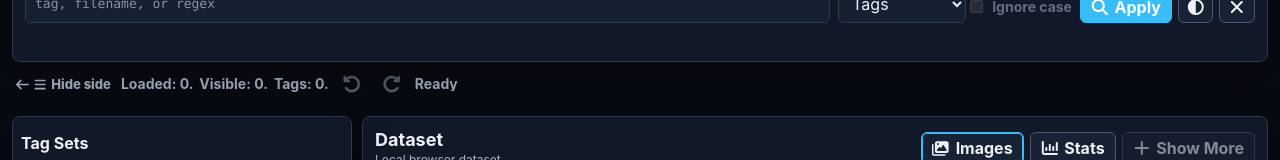
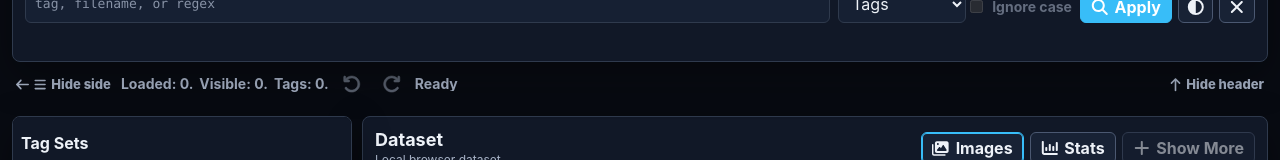
Before and after one commit to kovila77/tva-project, a Nuxt app: page / in a window 1280 px wide. Shown: the part 352-512 px from the top of the page. Built offline with nearby package versions, Linux system fonts and the light colour scheme.

Commit message:
hide upper panel

```diff
--- /dev/null
+++ b/app/components/HeaderPanelToggleButton.vue
@@ -0,0 +1,61 @@
+<template>
+  <button
+    v-if="hasHeaderPanelSections"
+    class="header-panel-toggle"
+    type="button"
+    :title="title"
+    :aria-label="title"
+    @click="toggleHeaderPanel"
+  >
+    <AppIcon :name="arrowIcon" class="icon header-panel-toggle__icon" />
+    <span>{{ label }}</span>
+  </button>
+</template>
+
+<script setup lang="ts">
+import { computed } from "vue";
+import AppIcon from "~/components/AppIcon.vue";
+import { useImageTaggerContext } from "~/composables/useImageTagger";
+
+const { config, hasHeaderPanelSections } = useImageTaggerContext();
+
+const isHidden = computed(() => config.headerPanelMode === "hidden");
+const label = computed(() => isHidden.value ? "Show header" : "Hide header");
+const title = computed(() => `${label.value} panel`);
+const arrowIcon = computed(() => isHidden.value ? "arrowDown" : "arrowUp");
+
+function toggleHeaderPanel(): void {
+  config.headerPanelMode = isHidden.value ? "open" : "hidden";
+}
+</script>
+
+<style scoped lang="scss">
+.header-panel-toggle {
+  display: inline-flex;
+  align-items: center;
+  gap: 4px;
+  min-height: 28px;
+  border: 0;
+  border-radius: 6px;
+  background: transparent;
+  color: var(--muted);
+  padding: 2px 4px;
+  font-size: 13px;
+  font-weight: 800;
+  line-height: 1;
+
+  &:hover,
+  &:focus-visible {
+    color: var(--text);
+  }
+
+  &__icon {
+    width: 1em;
+    min-width: 1em;
+  }
+
+  span {
+    white-space: nowrap;
+  }
+}
+</style>
--- a/app/components/RuntimeStatusBar.vue
+++ b/app/components/RuntimeStatusBar.vue
@@ -7,10 +7,12 @@
     <HistoryActionButton action="undo" variant="plain" />
     <HistoryActionButton action="redo" variant="plain" />
     <span class="runtime-status-bar__status" :class="{ 'runtime-status-bar__status--busy': isBusy }" :title="statusText">{{ statusText }}</span>
+    <HeaderPanelToggleButton class="runtime-status-bar__header-toggle" />
   </div>
 </template>
 
 <script setup lang="ts">
+import HeaderPanelToggleButton from "~/components/HeaderPanelToggleButton.vue";
 import HistoryActionButton from "~/components/HistoryActionButton.vue";
 import SidePanelToggleButton from "~/components/SidePanelToggleButton.vue";
 import { useImageTaggerContext } from "~/composables/useImageTagger";
@@ -46,6 +48,7 @@ const {
   }
 
   &__status {
+    min-width: 0;
     overflow: hidden;
     text-overflow: ellipsis;
 
@@ -53,5 +56,9 @@ const {
       color: var(--blue-dark);
     }
   }
+
+  &__header-toggle {
+    margin-left: auto;
+  }
 }
 </style>
--- a/app/components/SidePanelToggleButton.vue
+++ b/app/components/SidePanelToggleButton.vue
@@ -1,5 +1,6 @@
 <template>
   <button
+    v-if="hasSidePanelSections"
     class="side-panel-toggle"
     type="button"
     :title="title"
@@ -18,7 +19,7 @@ import { computed } from "vue";
 import AppIcon from "~/components/AppIcon.vue";
 import { useImageTaggerContext } from "~/composables/useImageTagger";
 
-const { config } = useImageTaggerContext();
+const { config, hasSidePanelSections } = useImageTaggerContext();
 
 const isHidden = computed(() => config.sidePanelMode === "hidden");
 const isRight = computed(() => config.sidePanelPosition === "right");
--- a/app/composables/useImageTagger.ts
+++ b/app/composables/useImageTagger.ts
@@ -117,22 +117,27 @@ function createImageTaggerContext() {
   const topTagStats = computed(() => tagStats.value.slice(0, 160));
   const lastUndoOperation = computed<DatasetOperation | null>(() => history.past[history.past.length - 1] ?? null);
   const lastRedoOperation = computed<DatasetOperation | null>(() => history.future[history.future.length - 1] ?? null);
-  const hasHeaderContent = computed(() => (
+  const hasHeaderPanelSections = computed(() => (
     config.fileManagementPlacement === "header"
     || config.layoutConfigPlacement === "header"
     || config.filterPlacement === "header"
     || config.tagSetsPlacement === "top"
   ));
+  const hasHeaderContent = computed(() => (
+    config.headerPanelMode !== "hidden"
+    && hasHeaderPanelSections.value
+  ));
+  const hasSidePanelSections = computed(() => (
+    config.fileManagementPlacement === "side"
+    || config.layoutConfigPlacement === "side"
+    || config.filterPlacement === "side"
+    || config.tagSetsPlacement === "side"
+    || config.batchToolsPlacement === "side"
+    || config.statsPlacement === "side"
+  ));
   const hasSidePanelContent = computed(() => (
     config.sidePanelMode !== "hidden"
-    && (
-      config.fileManagementPlacement === "side"
-      || config.layoutConfigPlacement === "side"
-      || config.filterPlacement === "side"
-      || config.tagSetsPlacement === "side"
-      || config.batchToolsPlacement === "side"
-      || config.statsPlacement === "side"
-    )
+    && hasSidePanelSections.value
   ));
   const layoutClasses = computed(() => ({
     "side-panel-right": config.sidePanelPosition === "right",
@@ -446,7 +451,9 @@ function createImageTaggerContext() {
     undoTitle,
     redoTitle,
     layoutClasses,
+    hasHeaderPanelSections,
     hasHeaderContent,
+    hasSidePanelSections,
     hasSidePanelContent,
     viewerImageStyle,
     visibleImages,
--- a/app/config/default-config.json
+++ b/app/config/default-config.json
@@ -9,6 +9,7 @@
   "filterMode": "tags",
   "ignoreCase": false,
   "theme": "dark",
+  "headerPanelMode": "open",
   "sidePanelMode": "open",
   "tagSetsPlacement": "side",
   "statsPlacement": "tab",
--- a/app/types/imageTagger.ts
+++ b/app/types/imageTagger.ts
@@ -1,6 +1,7 @@
 export type FilterMode = "tags" | "regex";
 export type ThemeMode = "dark" | "light";
 export type SidePanelMode = "open" | "hidden";
+export type HeaderPanelMode = "open" | "hidden";
 export type TagSetsPlacement = "side" | "top" | "hidden";
 export type StatsPlacement = "tab" | "side" | "hidden";
 export type BatchToolsPlacement = "tab" | "side";
@@ -32,6 +33,7 @@ export interface AppConfig {
   filterMode: FilterMode;
   ignoreCase: boolean;
   theme: ThemeMode;
+  headerPanelMode: HeaderPanelMode;
   sidePanelMode: SidePanelMode;
   tagSetsPlacement: TagSetsPlacement;
   statsPlacement: StatsPlacement;
--- a/app/utils/config.ts
+++ b/app/utils/config.ts
@@ -2,6 +2,7 @@ import type {
   AppConfig,
   BatchToolsPlacement,
   FilterMode,
+  HeaderPanelMode,
   HeaderSectionPlacement,
   ImageRowHeightMode,
   ImageWidthMode,
@@ -37,6 +38,7 @@ export function normalizeConfig(source: ConfigSource = {}): AppConfig {
     filterMode: normalizeFilterMode(source.filterMode, source.isFilterRegex),
     ignoreCase: Boolean(source.ignoreCase ?? source.filterIgnoreCase ?? false),
     theme: source.theme === "light" ? "light" : "dark",
+    headerPanelMode: source.headerPanelMode === "hidden" ? "hidden" : "open",
     sidePanelMode: source.sidePanelMode === "hidden" ? "hidden" : "open",
     tagSetsPlacement: includesValue(tagSetPlacements, source.tagSetsPlacement) ? source.tagSetsPlacement : "side",
     statsPlacement: includesValue(statsPlacements, source.statsPlacement) ? source.statsPlacement : "tab",
@@ -105,3 +107,7 @@ export function isThemeMode(value: unknown): value is ThemeMode {
 export function isSidePanelMode(value: unknown): value is SidePanelMode {
   return value === "open" || value === "hidden";
 }
+
+export function isHeaderPanelMode(value: unknown): value is HeaderPanelMode {
+  return value === "open" || value === "hidden";
+}
--- a/app/utils/icons.ts
+++ b/app/utils/icons.ts
@@ -1,6 +1,8 @@
 import {
   faArrowLeft,
   faArrowRight,
+  faArrowDown,
+  faArrowUp,
   faArrowRotateLeft,
   faArrowRotateRight,
   faArrowsRotate,
@@ -42,8 +44,10 @@ import type { IconDefinition } from "@fortawesome/fontawesome-svg-core";
 export const appIcons = {
   add: faPlus,
   apply: faCheck,
+  arrowDown: faArrowDown,
   arrowLeft: faArrowLeft,
   arrowRight: faArrowRight,
+  arrowUp: faArrowUp,
   bars: faBars,
   clean: faBroom,
   clear: faXmark,
--- a/app/utils/tagDataset.ts
+++ b/app/utils/tagDataset.ts
@@ -167,6 +167,7 @@ export function makeDatasetSnapshot(config: AppConfig): AppConfig {
     filterMode: config.filterMode,
     ignoreCase: config.ignoreCase,
     theme: config.theme,
+    headerPanelMode: config.headerPanelMode,
     sidePanelMode: config.sidePanelMode,
     tagSetsPlacement: config.tagSetsPlacement,
     statsPlacement: config.statsPlacement,
```
